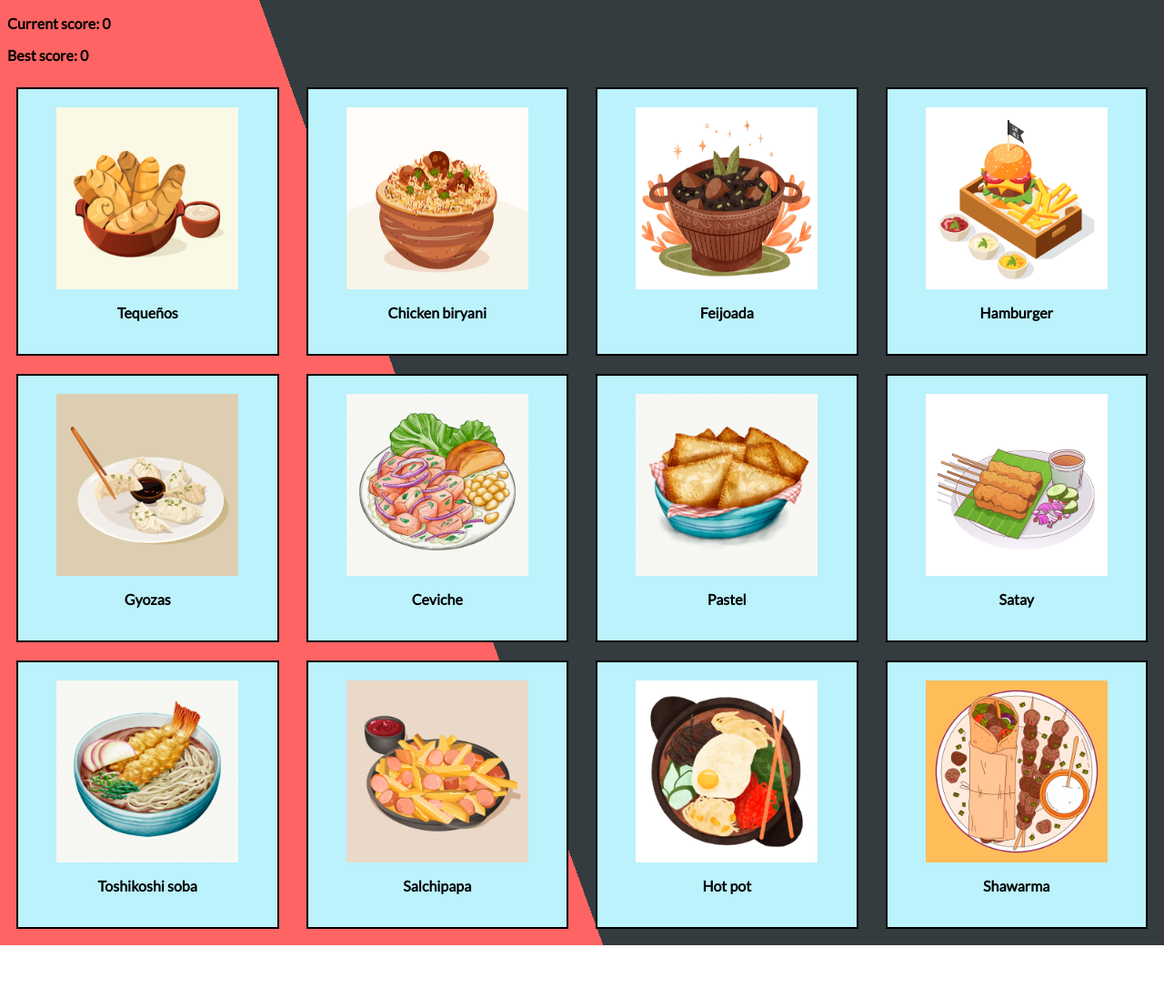
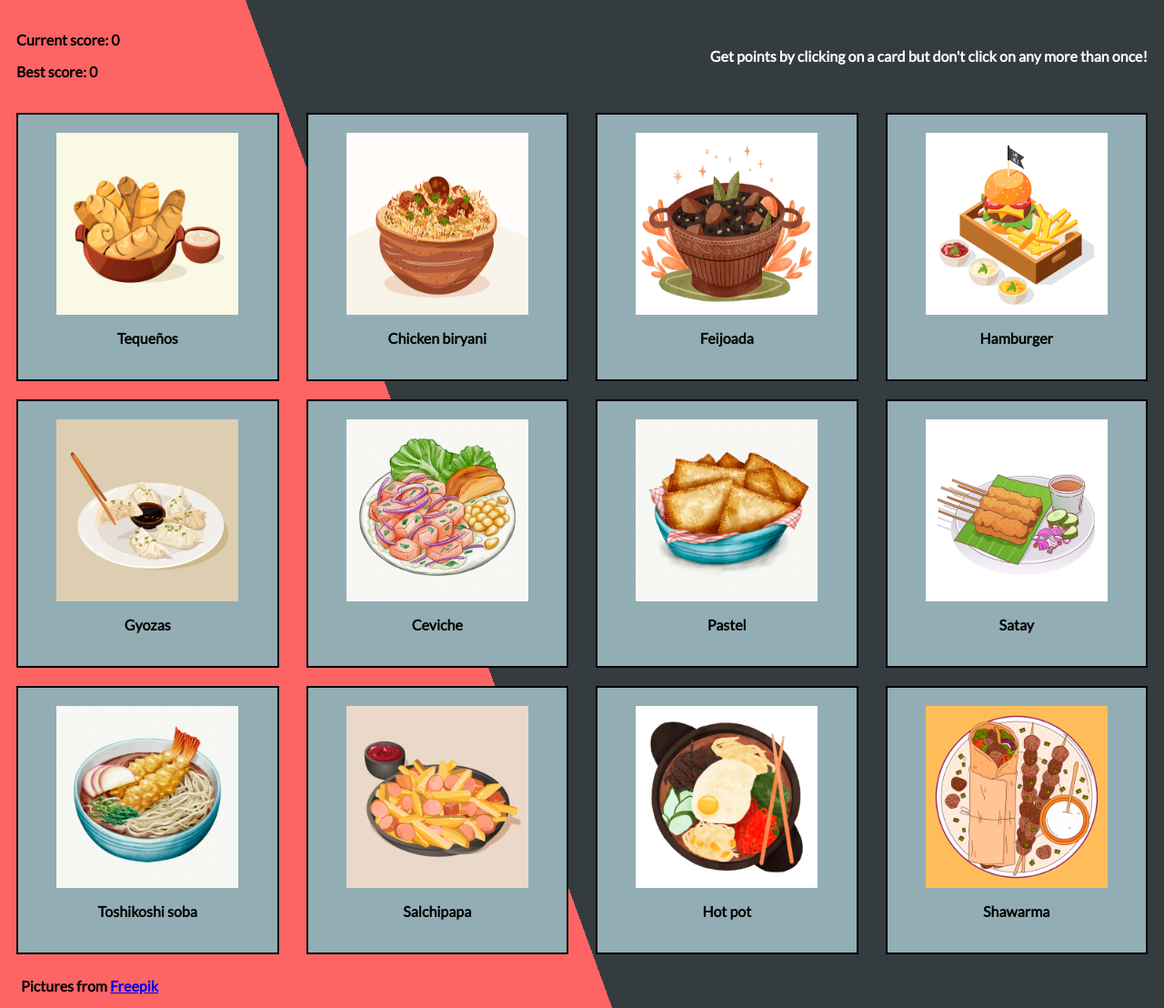
Before and after one commit to ewardou/memory-card, a React (Create React App) app: page / in a window 1280 px wide. Shown: the whole page at 91% size. Before the commit the page ends 1039 px from the top, so only its background shows below. Built offline with nearby package versions, Linux system fonts and the light colour scheme.

Commit message:
Add footer with a link to images' source

```diff
--- a/src/App.js
+++ b/src/App.js
@@ -66,10 +66,26 @@ function App() {
     return (
         <div className="App">
             <div>
-                <Score currentScore={score} />
-                <BestScore bestScore={bestScore} />
+                <div>
+                    <Score currentScore={score} />
+                    <BestScore bestScore={bestScore} />
+                </div>
+                <span>
+                    Get points by clicking on a card but don't click on any more
+                    than once!
+                </span>
             </div>
             <div className="cards-container">{array}</div>
+            <footer>
+                Pictures from{' '}
+                <a
+                    target={'_blank'}
+                    href="https://www.freepik.com/"
+                    rel="noreferrer"
+                >
+                    Freepik
+                </a>
+            </footer>
         </div>
     );
 }
--- a/src/styles/App.css
+++ b/src/styles/App.css
@@ -17,3 +17,16 @@ body {
     grid-auto-rows: 1fr;
     column-gap: 10px;
 }
+.App > div:first-of-type {
+    display: flex;
+    justify-content: space-between;
+    align-items: center;
+    padding: 10px;
+}
+span {
+    color: white;
+}
+
+footer {
+    margin: 15px;
+}
--- a/src/styles/Card.css
+++ b/src/styles/Card.css
@@ -1,5 +1,5 @@
 .card {
-    background-color: rgb(187, 242, 252);
+    background-color: rgb(146 174 180);
     border: 2px solid black;
     padding: 20px;
     margin: 10px;
@@ -9,7 +9,8 @@
     cursor: pointer;
 }
 .card:hover {
-    box-shadow: 0px 0px 10px 2px #0912e9;
+    /* box-shadow: 0px 0px 10px 2px #0912e9; */
+    outline: red solid 4px;
 }
 
 .card > img {
```
